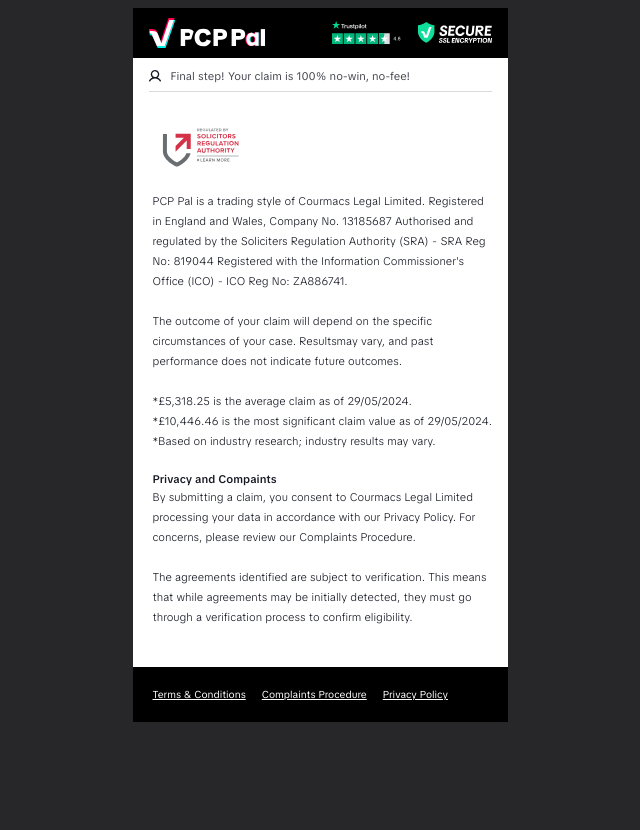
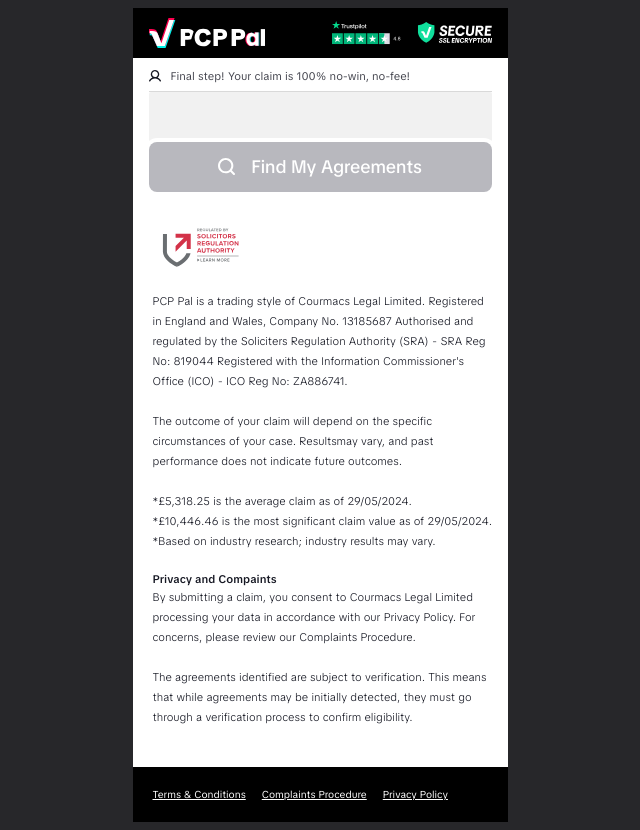
Before and after one commit to SmackSmash/tgg, a Next.js app: page /contact-information in a window 1280 px wide. Shown: the whole page, without its empty margins (320-960 px from the left). Before the commit the page ends 800 px from the top, so only its background shows below. Built offline with nearby package versions, Linux system fonts and the light colour scheme.

Commit message:
Add secure logo to text inputs

```diff
--- a/src/app/contact-information/page.tsx
+++ b/src/app/contact-information/page.tsx
@@ -1,9 +1,20 @@
+import Image from 'next/image';
+import CTALink from '@/src/components/cta-link';
+import TextInput from '@/src/components/text-input';
 import TopBanner from '@/src/components/top-banner';
+import SearchIcon from '@/public/search.svg';
 
 export default function ContactInformation() {
   return (
     <main className='px-4 py-2'>
       <TopBanner>Final step! Your claim is 100% no-win, no-fee!</TopBanner>
+      <form className='flex flex-col'>
+        <TextInput value={''} secure />
+        <CTALink href='/address' disabled={true}>
+          <Image src={SearchIcon} alt='Search Icon' />
+          Find My Agreements
+        </CTALink>
+      </form>
     </main>
   );
 }
--- a/src/components/text-input.tsx
+++ b/src/components/text-input.tsx
@@ -1,15 +1,16 @@
 type TextInputProps = {
   value: string;
+  secure?: boolean;
   [x: string]: unknown;
 };
 
-export default function TextInput({ value, ...rest }: TextInputProps) {
+export default function TextInput({ value, secure, ...rest }: TextInputProps) {
   return (
     <input
       type='text'
       value={value}
       {...rest}
-      className='bg-input-grey min-w-0 grow rounded-xs px-1.75 py-3.25 outline-0'
+      className={`bg-input-grey min-w-0 grow rounded-xs px-1.75 py-3.25 outline-0 ${secure && 'bg-[url("../../public/secure-ssl-dark.svg")] bg-size-[55px] bg-position-[95%_center] bg-no-repeat'}`}
     />
   );
 }
```
